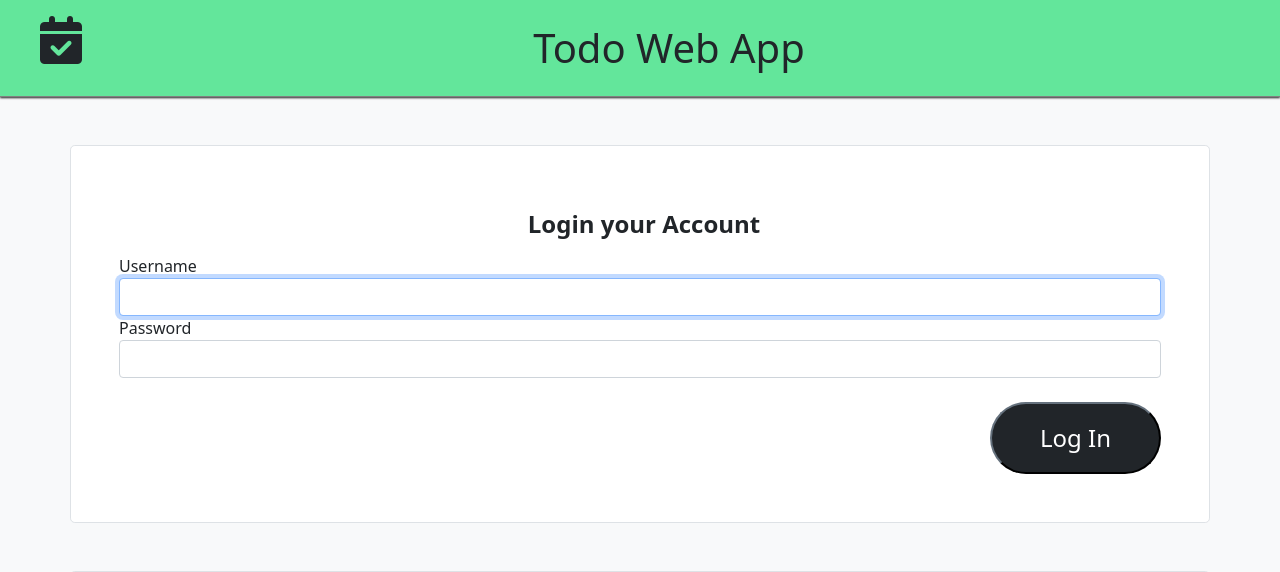
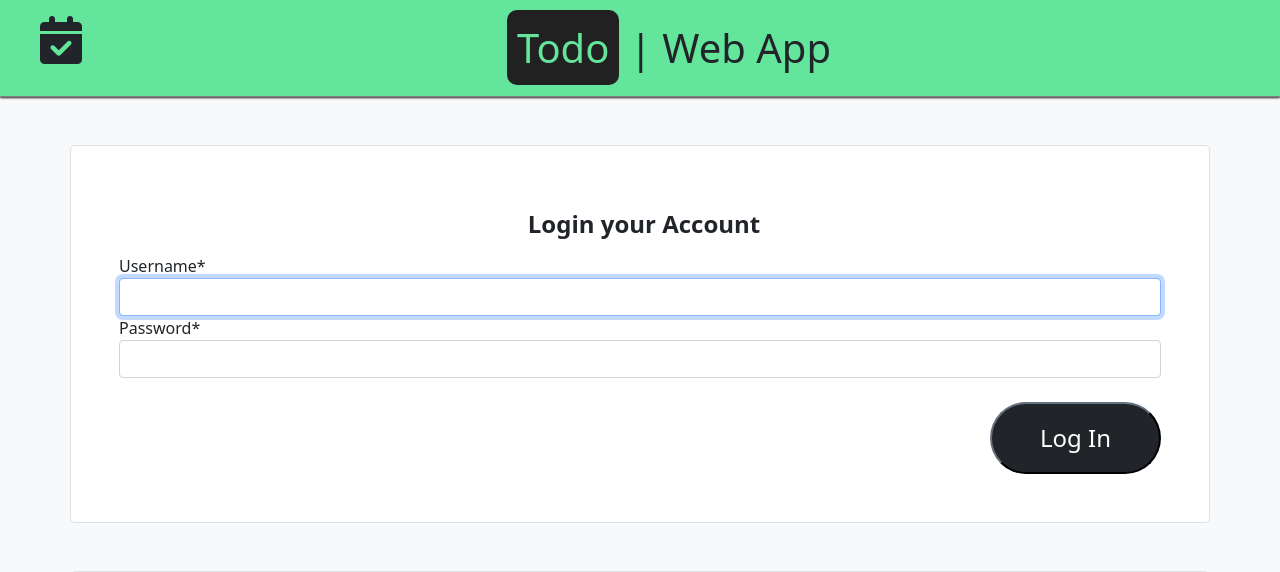
Before and after one commit to darknorth10/django-todo-app, a Django app: page / in a window 1280 px wide. Shown: the top 572 px of the page. Run offline with Django 3.2, Linux system fonts and the light colour scheme; parts of the project's set-up code (start-up, migrations or seed data) failed here and were passed over; some libraries are stand-ins or nearby versions.

Commit message:
minor changes

```diff
--- a/Accounts/static/styles.css
+++ /dev/null
@@ -1,6 +0,0 @@
-.formContainer {
-  height:auto;
-  width:40vw;
-  margin: 20% auto;
-  padding: 15px;
-}
--- a/Accounts/templates/form.html
+++ b/Accounts/templates/form.html
@@ -13,8 +13,6 @@
    <link rel="stylesheet" href="https://cdnjs.cloudflare.com/ajax/libs/font-awesome/6.1.1/css/all.min.css" integrity="sha512-KfkfwYDsLkIlwQp6LFnl8zNdLGxu9YAA1QvwINks4PhcElQSvqcyVLLD9aMhXd13uQjoXtEKNosOWaZqXgel0g==" crossorigin="anonymous" referrerpolicy="no-referrer" />
 
    <!-- Custom Css -->
-   {% load static %}
-   <link rel="stylesheet" href="{% static 'styles.css' %}">
 
   </head>
 
@@ -24,7 +22,7 @@
      <div style="width:100vw; height:auto; background:#63e69b; border-bottom: 1px solid gray; box-shadow: 0px 1px 2px #212121;">
        <i class="fa-solid fa-calendar-check fa-3x mt-3 float-start ms-4 ps-3"></i>
        <h1 class="text-dark text-center p-4 m-0">
-         Todo Web App
+         <span style="background-color: #212121; color: #63e69b; padding:10px; border-radius:10px;">Todo</span> | Web App
        </h1>
      </div>
 
--- a/Dashboard/static/styles.css
+++ /dev/null
@@ -1,3 +0,0 @@
-.asteriskField {
-  display: none;
-}
--- a/Dashboard/templates/profile.html
+++ b/Dashboard/templates/profile.html
@@ -1,5 +1,5 @@
 {% extends 'base.html' %}
 
 {% block content %}
-  <h1 class="">This is about</h1>
+  <h1 class="">My Profile</h1>
 {% endblock %}
--- a/Dashboard/views.py
+++ b/Dashboard/views.py
@@ -16,6 +16,6 @@ def about(request):
   return render(request, 'about.html')
 
 
- @login_required
- def profile(request)
- return render(request, 'profile.html')
+@login_required
+def profile(request):
+  return render(request, 'profile.html')
```
Also changed, not shown: Dashboard/templates/base.html (+3 -4 lines), db.sqlite3.
